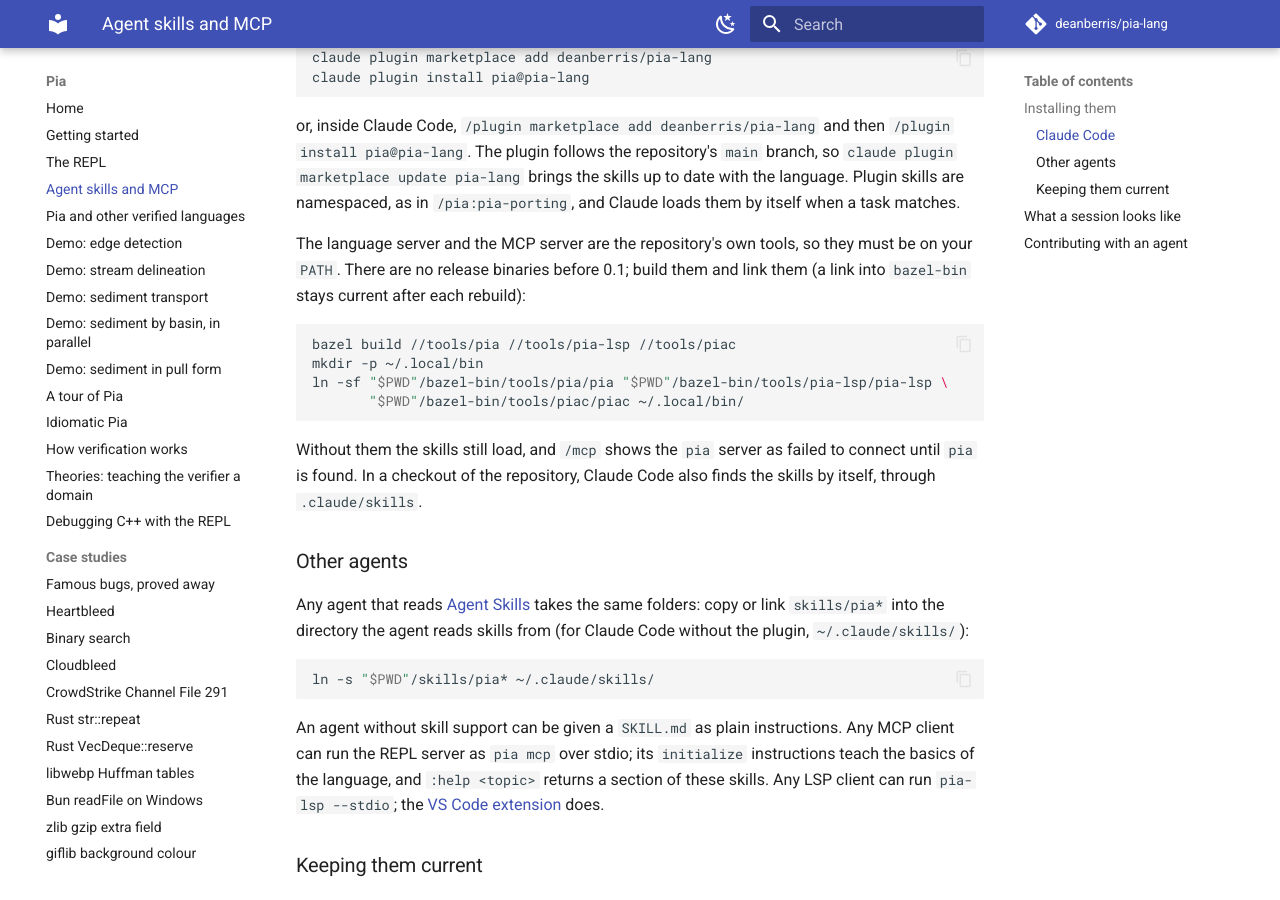
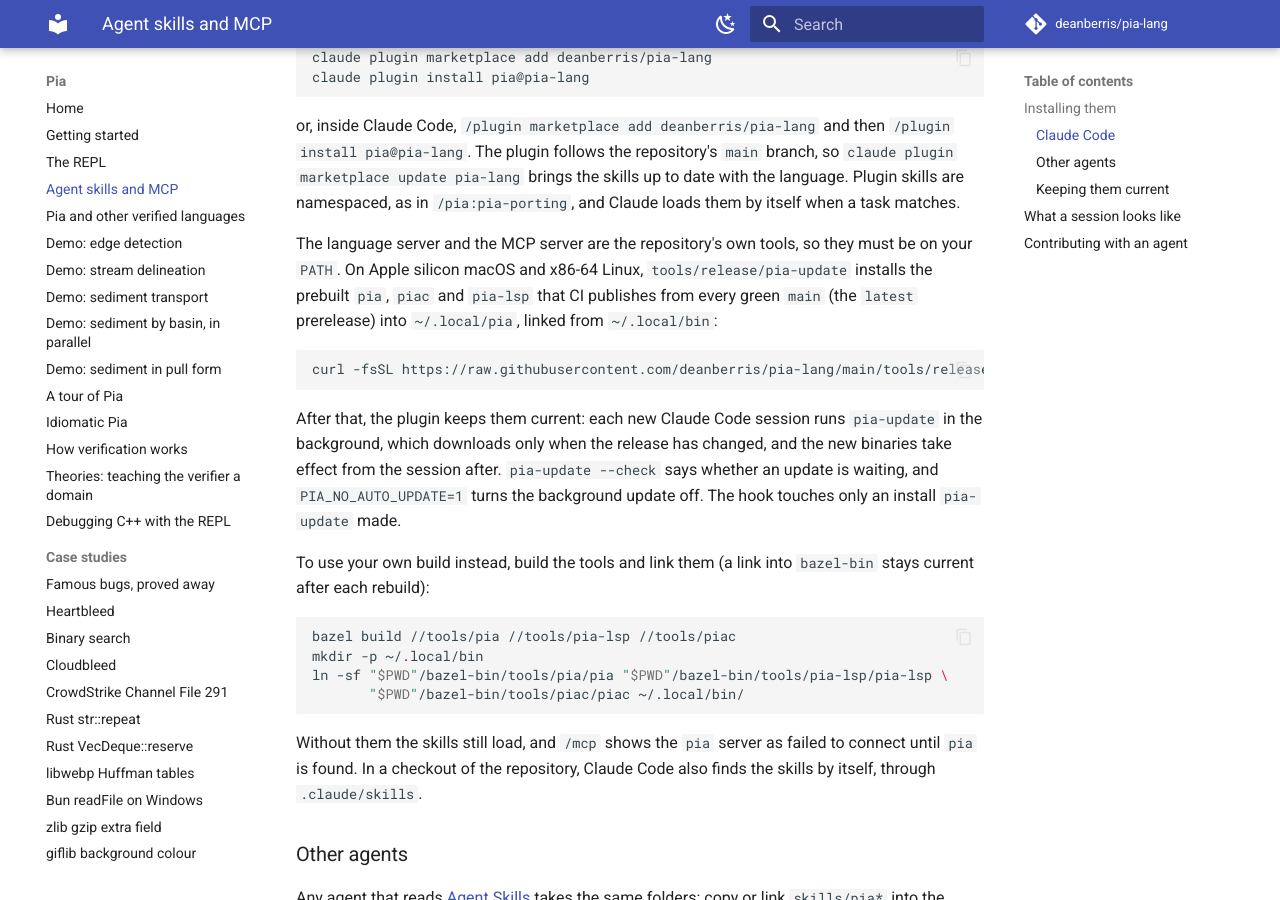
Before and after one commit to deanberris/pia-lang, an MkDocs documentation site: the page built from docs/agents.md, in a window 1280 px wide and 900 px high, scrolled down 1304 px. Built offline with MkDocs 1.6.1 and Material for MkDocs 9.7.7, drawn with Linux system fonts in a browser that asks for light colours; comment, search, counter and statistics services are not loaded.

Commit message:
Ship pia-lsp in the prebuilt release and keep it current from CI
CI's `latest` prerelease now carries pia-lsp next to pia and piac, so the
Claude Code plugin's LSP and MCP servers can both come from CI.
tools/release/pia-update installs or updates them in ~/.local/pia (checksum
checked, rm-then-move so signed macOS binaries are not killed), and the
plugin's SessionStart hook runs it in the background when it made the install.

Co-Authored-By: Claude Opus 5.5 <noreply@anthropic.com>

````diff
--- a/docs/agents.md
+++ b/docs/agents.md
@@ -31,7 +31,15 @@ claude plugin install pia@pia-lang
 
 or, inside Claude Code, `/plugin marketplace add deanberris/pia-lang` and then `/plugin install pia@pia-lang`. The plugin follows the repository's `main` branch, so `claude plugin marketplace update pia-lang` brings the skills up to date with the language. Plugin skills are namespaced, as in `/pia:pia-porting`, and Claude loads them by itself when a task matches.
 
-The language server and the MCP server are the repository's own tools, so they must be on your `PATH`. There are no release binaries before 0.1; build them and link them (a link into `bazel-bin` stays current after each rebuild):
+The language server and the MCP server are the repository's own tools, so they must be on your `PATH`. On Apple silicon macOS and x86-64 Linux, `tools/release/pia-update` installs the prebuilt `pia`, `piac` and `pia-lsp` that CI publishes from every green `main` (the `latest` prerelease) into `~/.local/pia`, linked from `~/.local/bin`:
+
+```sh
+curl -fsSL https://raw.githubusercontent.com/deanberris/pia-lang/main/tools/release/pia-update | sh
+```
+
+After that, the plugin keeps them current: each new Claude Code session runs `pia-update` in the background, which downloads only when the release has changed, and the new binaries take effect from the session after. `pia-update --check` says whether an update is waiting, and `PIA_NO_AUTO_UPDATE=1` turns the background update off. The hook touches only an install `pia-update` made.
+
+To use your own build instead, build the tools and link them (a link into `bazel-bin` stays current after each rebuild):
 
 ```sh
 bazel build //tools/pia //tools/pia-lsp //tools/piac
````
Also changed, not shown: CODEMAP.md (+1 -0 lines), 2 other files.
